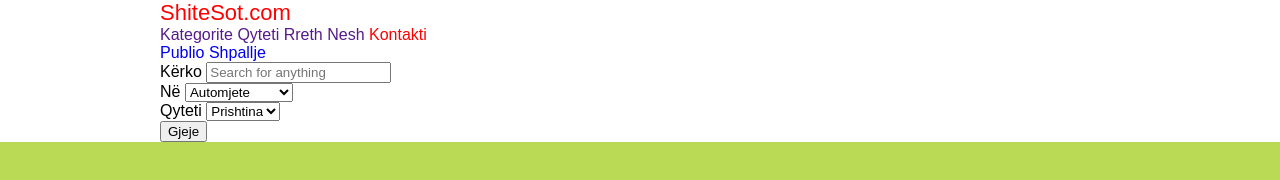
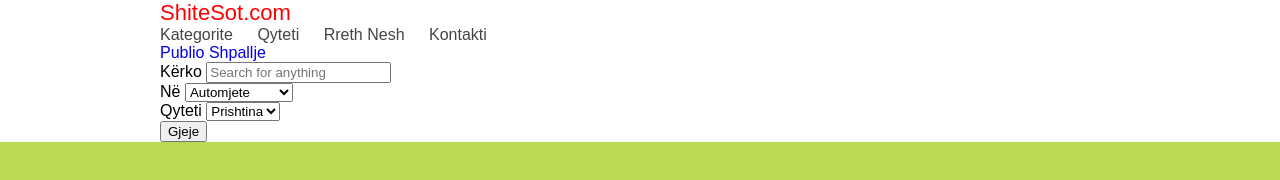
Before and after one commit to Arianii/XA-21-JSFSWDC-1, a plain HTML site: page index.html in a window 1280 px wide. Drawn offline with Linux system fonts and the light colour scheme.

Commit message:
Improved Main Nav

```diff
--- a/css/style.css
+++ b/css/style.css
@@ -47,6 +47,15 @@ a[href='http'] {
     color: darkblue;
 }
 
+.main-nav a {
+    color: #444;
+    margin-right: 20px;
+}
+
+.main-nav a:hover {
+    color: #f00;
+}
+
 .main-nav a:last-child {
-    color: red;
+    margin-right: 0;
 }
--- a/index.html
+++ b/index.html
@@ -26,10 +26,10 @@
                 </a>
             </div>
             <nav class="main-nav">
-                <a href="">Kategorite</a>
-                <a href="">Qyteti</a>
-                <a href="">Rreth Nesh</a>
-                <a href="">Kontakti</a>
+                <a href="categories">Kategorite</a>
+                <a href="cities">Qyteti</a>
+                <a href="about">Rreth Nesh</a>
+                <a href="contact">Kontakti</a>
             </nav>
             <div class="float-right">
                 <a href="publiko.html">Publio Shpallje</a>
```
